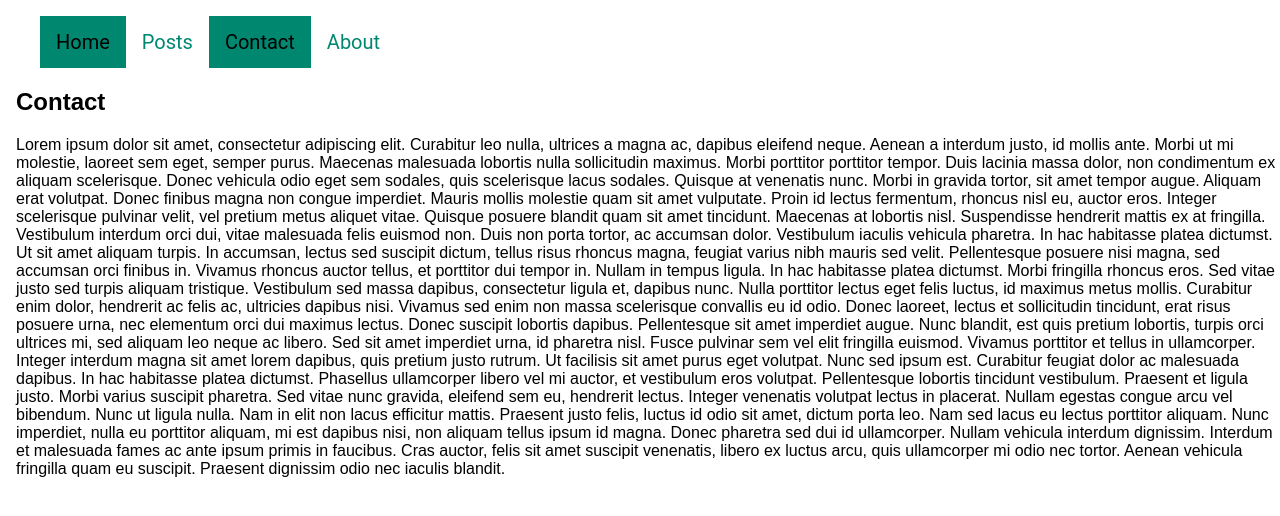
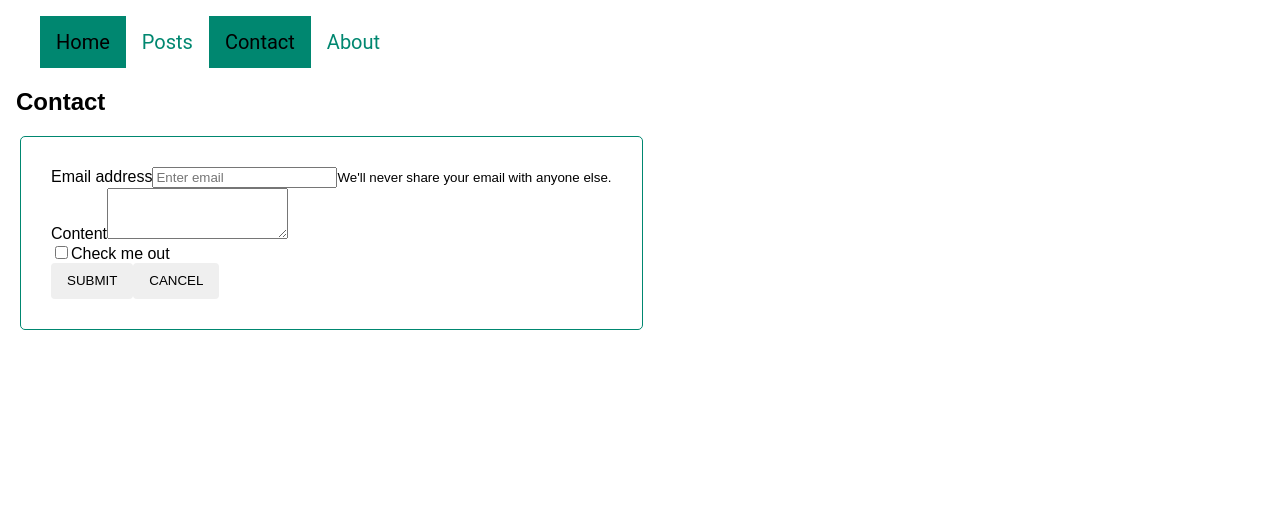
Before and after one commit to adrabczyk90/comarch-app, an Angular app: page /contact in a window 1280 px wide. Shown: the top 516 px of the page. Built offline with nearby package versions, Linux system fonts and the light colour scheme.

Commit message:
adding form with buttons ang mat

```diff
--- a/src/app/about/about.component.css
+++ b/src/app/about/about.component.css
@@ -0,0 +1,10 @@
+.example-card {
+    max-width: 400px;
+    padding-left: 50px;
+    padding-top: 40px;
+  }
+
+  .example-header-image {
+    background-image: url('https://infotech.one/wp-content/uploads/2016/03/k1-1.png');
+    background-size: cover;
+  }
--- a/src/app/about/about.component.html
+++ b/src/app/about/about.component.html
@@ -1,12 +1,18 @@
-<div style="padding-left:16px">
-    <h2>About</h2>
-    <p>Lorem ipsum dolor sit amet, consectetur adipiscing elit. Curabitur leo nulla, ultrices a magna ac, dapibus eleifend neque. Aenean a interdum justo, id mollis ante. Morbi ut mi molestie, laoreet sem eget, semper purus. Maecenas malesuada lobortis nulla sollicitudin maximus. Morbi porttitor porttitor tempor. Duis lacinia massa dolor, non condimentum ex aliquam scelerisque. Donec vehicula odio eget sem sodales, quis scelerisque lacus sodales. Quisque at venenatis nunc. Morbi in gravida tortor, sit amet tempor augue. Aliquam erat volutpat. Donec finibus magna non congue imperdiet. Mauris mollis molestie quam sit amet vulputate. Proin id lectus fermentum, rhoncus nisl eu, auctor eros. Integer scelerisque pulvinar velit, vel pretium metus aliquet vitae. Quisque posuere blandit quam sit amet tincidunt.
+ <mat-card class="example-card">
+    <mat-card-header>
+      <div mat-card-avatar class="example-header-image"></div>
+      <mat-card-title>Comarch</mat-card-title>
+      <mat-card-subtitle>Global IT Business Products Provider</mat-card-subtitle>
+    </mat-card-header>
+    <img mat-card-image src="https://www.erpxt.pl/wp-content/uploads/2020/05/Comarch-siedziba.jpg" alt="Photo of Comarch">
+    <mat-card-content>
+      <p>
+        Lorem ipsum dolor sit amet, consectetur adipiscing elit. Curabitur leo nulla, ultrices a magna ac, dapibus eleifend neque. Aenean a interdum justo, id mollis ante. Morbi ut mi molestie, laoreet sem eget, semper purus. Maecenas malesuada lobortis nulla sollicitudin maximus. Morbi porttitor porttitor tempor. Duis lacinia massa dolor, non condimentum ex aliquam scelerisque. Donec vehicula odio eget sem sodales, quis scelerisque lacus sodales. Quisque at venenatis nunc. Morbi in gravida tortor, sit amet tempor augue. Aliquam erat volutpat. Donec finibus magna non congue imperdiet. Mauris mollis molestie quam sit amet vulputate. Proin id lectus fermentum, rhoncus nisl eu, auctor eros. Integer scelerisque pulvinar velit, vel pretium metus aliquet vitae. Quisque posuere blandit quam sit amet tincidunt.
 
-      Maecenas at lobortis nisl. Suspendisse hendrerit mattis ex at fringilla. Vestibulum interdum orci dui, vitae malesuada felis euismod non. Duis non porta tortor, ac accumsan dolor. Vestibulum iaculis vehicula pharetra. In hac habitasse platea dictumst. Ut sit amet aliquam turpis. In accumsan, lectus sed suscipit dictum, tellus risus rhoncus magna, feugiat varius nibh mauris sed velit. Pellentesque posuere nisi magna, sed accumsan orci finibus in. Vivamus rhoncus auctor tellus, et porttitor dui tempor in.
-
-      Nullam in tempus ligula. In hac habitasse platea dictumst. Morbi fringilla rhoncus eros. Sed vitae justo sed turpis aliquam tristique. Vestibulum sed massa dapibus, consectetur ligula et, dapibus nunc. Nulla porttitor lectus eget felis luctus, id maximus metus mollis. Curabitur enim dolor, hendrerit ac felis ac, ultricies dapibus nisi. Vivamus sed enim non massa scelerisque convallis eu id odio. Donec laoreet, lectus et sollicitudin tincidunt, erat risus posuere urna, nec elementum orci dui maximus lectus. Donec suscipit lobortis dapibus. Pellentesque sit amet imperdiet augue. Nunc blandit, est quis pretium lobortis, turpis orci ultrices mi, sed aliquam leo neque ac libero. Sed sit amet imperdiet urna, id pharetra nisl. Fusce pulvinar sem vel elit fringilla euismod. Vivamus porttitor et tellus in ullamcorper. Integer interdum magna sit amet lorem dapibus, quis pretium justo rutrum.
-
-      Ut facilisis sit amet purus eget volutpat. Nunc sed ipsum est. Curabitur feugiat dolor ac malesuada dapibus. In hac habitasse platea dictumst. Phasellus ullamcorper libero vel mi auctor, et vestibulum eros volutpat. Pellentesque lobortis tincidunt vestibulum. Praesent et ligula justo. Morbi varius suscipit pharetra. Sed vitae nunc gravida, eleifend sem eu, hendrerit lectus.
-
-      Integer venenatis volutpat lectus in placerat. Nullam egestas congue arcu vel bibendum. Nunc ut ligula nulla. Nam in elit non lacus efficitur mattis. Praesent justo felis, luctus id odio sit amet, dictum porta leo. Nam sed lacus eu lectus porttitor aliquam. Nunc imperdiet, nulla eu porttitor aliquam, mi est dapibus nisi, non aliquam tellus ipsum id magna. Donec pharetra sed dui id ullamcorper. Nullam vehicula interdum dignissim. Interdum et malesuada fames ac ante ipsum primis in faucibus. Cras auctor, felis sit amet suscipit venenatis, libero ex luctus arcu, quis ullamcorper mi odio nec tortor. Aenean vehicula fringilla quam eu suscipit. Praesent dignissim odio nec iaculis blandit.</p>
-  </div>
+      </p>
+    </mat-card-content>
+    <mat-card-actions>
+      <button mat-raised-button>LIKE</button>
+      <button mat-raised-button color="primary">SHARE</button>
+    </mat-card-actions>
+  </mat-card>
--- a/src/app/contact/contact.component.css
+++ b/src/app/contact/contact.component.css
@@ -0,0 +1,13 @@
+:host {
+    display: flex;
+    flex-direction: column;
+    align-items: flex-start;
+  }
+
+.contact-form{
+    margin-left:20px;
+    border-style: inset;
+    border: 1px solid #008770;
+    padding: 30px;
+    border-radius: 5px;
+}
--- a/src/app/contact/contact.component.html
+++ b/src/app/contact/contact.component.html
@@ -1,12 +1,24 @@
 <div style="padding-left:16px">
     <h2>Contact</h2>
-    <p>Lorem ipsum dolor sit amet, consectetur adipiscing elit. Curabitur leo nulla, ultrices a magna ac, dapibus eleifend neque. Aenean a interdum justo, id mollis ante. Morbi ut mi molestie, laoreet sem eget, semper purus. Maecenas malesuada lobortis nulla sollicitudin maximus. Morbi porttitor porttitor tempor. Duis lacinia massa dolor, non condimentum ex aliquam scelerisque. Donec vehicula odio eget sem sodales, quis scelerisque lacus sodales. Quisque at venenatis nunc. Morbi in gravida tortor, sit amet tempor augue. Aliquam erat volutpat. Donec finibus magna non congue imperdiet. Mauris mollis molestie quam sit amet vulputate. Proin id lectus fermentum, rhoncus nisl eu, auctor eros. Integer scelerisque pulvinar velit, vel pretium metus aliquet vitae. Quisque posuere blandit quam sit amet tincidunt.
+ </div>
 
-      Maecenas at lobortis nisl. Suspendisse hendrerit mattis ex at fringilla. Vestibulum interdum orci dui, vitae malesuada felis euismod non. Duis non porta tortor, ac accumsan dolor. Vestibulum iaculis vehicula pharetra. In hac habitasse platea dictumst. Ut sit amet aliquam turpis. In accumsan, lectus sed suscipit dictum, tellus risus rhoncus magna, feugiat varius nibh mauris sed velit. Pellentesque posuere nisi magna, sed accumsan orci finibus in. Vivamus rhoncus auctor tellus, et porttitor dui tempor in.
 
-      Nullam in tempus ligula. In hac habitasse platea dictumst. Morbi fringilla rhoncus eros. Sed vitae justo sed turpis aliquam tristique. Vestibulum sed massa dapibus, consectetur ligula et, dapibus nunc. Nulla porttitor lectus eget felis luctus, id maximus metus mollis. Curabitur enim dolor, hendrerit ac felis ac, ultricies dapibus nisi. Vivamus sed enim non massa scelerisque convallis eu id odio. Donec laoreet, lectus et sollicitudin tincidunt, erat risus posuere urna, nec elementum orci dui maximus lectus. Donec suscipit lobortis dapibus. Pellentesque sit amet imperdiet augue. Nunc blandit, est quis pretium lobortis, turpis orci ultrices mi, sed aliquam leo neque ac libero. Sed sit amet imperdiet urna, id pharetra nisl. Fusce pulvinar sem vel elit fringilla euismod. Vivamus porttitor et tellus in ullamcorper. Integer interdum magna sit amet lorem dapibus, quis pretium justo rutrum.
-
-      Ut facilisis sit amet purus eget volutpat. Nunc sed ipsum est. Curabitur feugiat dolor ac malesuada dapibus. In hac habitasse platea dictumst. Phasellus ullamcorper libero vel mi auctor, et vestibulum eros volutpat. Pellentesque lobortis tincidunt vestibulum. Praesent et ligula justo. Morbi varius suscipit pharetra. Sed vitae nunc gravida, eleifend sem eu, hendrerit lectus.
-
-      Integer venenatis volutpat lectus in placerat. Nullam egestas congue arcu vel bibendum. Nunc ut ligula nulla. Nam in elit non lacus efficitur mattis. Praesent justo felis, luctus id odio sit amet, dictum porta leo. Nam sed lacus eu lectus porttitor aliquam. Nunc imperdiet, nulla eu porttitor aliquam, mi est dapibus nisi, non aliquam tellus ipsum id magna. Donec pharetra sed dui id ullamcorper. Nullam vehicula interdum dignissim. Interdum et malesuada fames ac ante ipsum primis in faucibus. Cras auctor, felis sit amet suscipit venenatis, libero ex luctus arcu, quis ullamcorper mi odio nec tortor. Aenean vehicula fringilla quam eu suscipit. Praesent dignissim odio nec iaculis blandit.</p>
-  </div>
+ <div class="contact-form">
+  <form>
+    <div class="form-group">
+      <label for="exampleInputEmail1">Email address</label>
+      <input type="email" class="form-control" id="exampleInputEmail1" aria-describedby="emailHelp" placeholder="Enter email">
+      <small id="emailHelp" class="form-text text-muted">We'll never share your email with anyone else.</small>
+    </div>
+    <div class="form-group">
+      <label for="exampleFormControlTextarea1">Content</label>
+      <textarea class="form-control" id="exampleFormControlTextarea1" rows="3"></textarea>
+    </div>
+    <div class="form-group form-check">
+      <input type="checkbox" class="form-check-input" id="exampleCheck1">
+      <label class="form-check-label" for="exampleCheck1">Check me out</label>
+    </div>
+    <button mat-raised-button>SUBMIT</button>
+    <button mat-raised-button color="warn">CANCEL</button>
+  </form>
+</div>
--- a/src/app/home/home.component.ts
+++ b/src/app/home/home.component.ts
@@ -12,4 +12,5 @@ export class HomeComponent implements OnInit {
   ngOnInit(): void {
   }
 
+
 }
--- a/src/app/posts/view-posts/view-posts.component.ts
+++ b/src/app/posts/view-posts/view-posts.component.ts
@@ -1,4 +1,4 @@
-import { Component, OnInit } from '@angular/core';
+import { Component, OnInit, ViewChild } from '@angular/core';
 import { HttpClient } from '@angular/common/http';
 
 @Component({
```
Also changed, not shown: src/app/app.module.ts (+12 -1 lines), src/app/home/home.component.html (line endings or trailing spaces), src/app/posts/view-posts/view-posts.component.html (line endings or trailing spaces), 1 other file (tests, documents, lock files or other folders).
